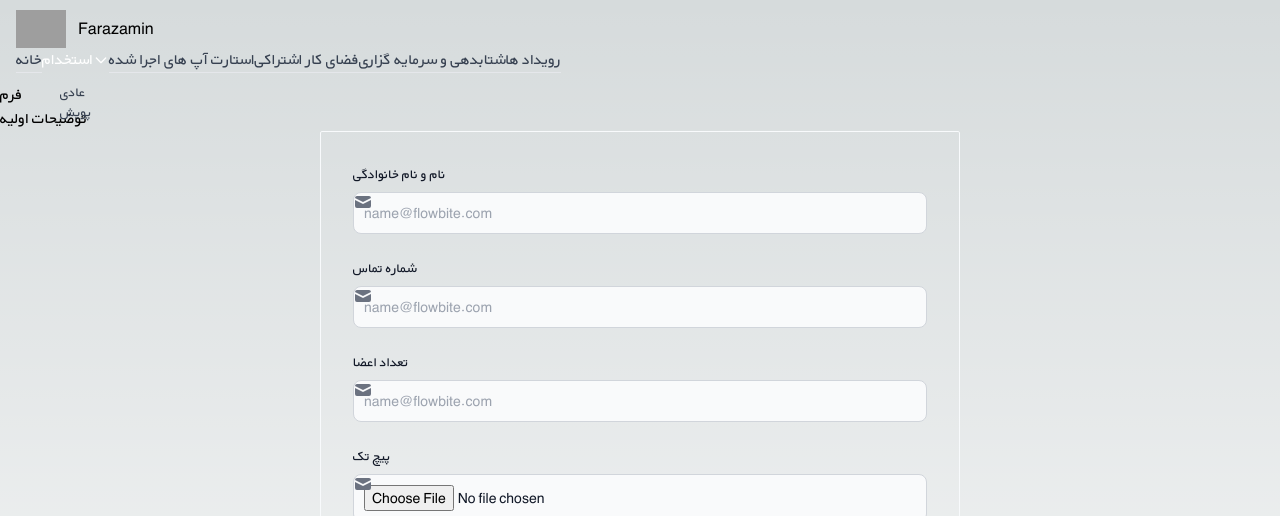
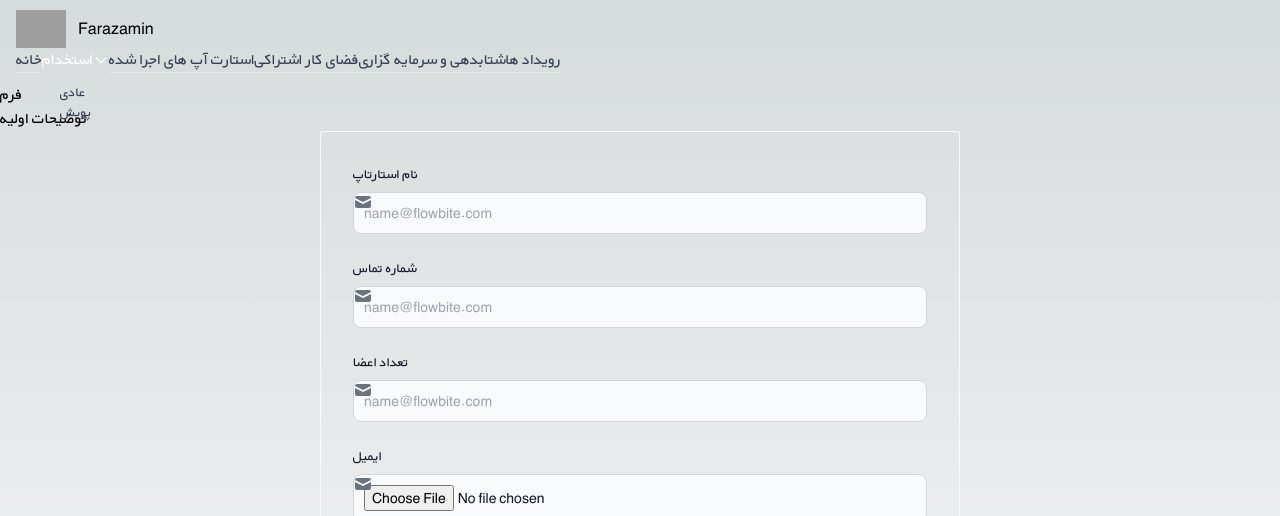
Before and after one commit to sajjad5221/farazaman, a Next.js app: page /form in a window 1280 px wide. Shown: the top 516 px of the page. Built offline with nearby package versions, Linux system fonts and the light colour scheme; grey boxes are pictures that could not be loaded.

Commit message:
add submitData function

```diff
--- a/Components/form/Input.tsx
+++ b/Components/form/Input.tsx
@@ -1,11 +1,15 @@
-import React from 'react'
+import React , {useRef} from 'react'
 
 interface Inputs{
     type : string,
-    label : string
+    label : string,
+    setName : string,
+
 }
 export default function Input(Props : Inputs) {
-  const {type,label} = Props;
+  const {type,label,setName} = Props;
+  const refName = useRef(null);
+
   return (
     <div>
 
@@ -14,7 +18,7 @@ export default function Input(Props : Inputs) {
     <div className="absolute inset-y-0 left-0 flex items-center pl-3 pointer-events-none">
         <svg aria-hidden="true" className="w-5 h-5 text-gray-500 dark:text-gray-400" fill="currentColor" viewBox="0 0 20 20" xmlns="http://www.w3.org/2000/svg"><path d="M2.003 5.884L10 9.882l7.997-3.998A2 2 0 0016 4H4a2 2 0 00-1.997 1.884z"></path><path d="M18 8.118l-8 4-8-4V14a2 2 0 002 2h12a2 2 0 002-2V8.118z"></path></svg>
     </div>
-    <input type={type} id="input-group-1" className="bg-gray-50 border border-gray-300 text-gray-900 text-sm rounded-lg focus:ring-blue-500 focus:border-blue-500 block w-full pl-10 p-2.5  dark:bg-gray-700 dark:border-gray-600 dark:placeholder-gray-400 dark:text-white dark:focus:ring-blue-500 dark:focus:border-blue-500" placeholder="name@flowbite.com" required />
+    <input ref={refName} type={type} id="input-group-1" className="bg-gray-50 border border-gray-300 text-gray-900 text-sm rounded-lg focus:ring-blue-500 focus:border-blue-500 block w-full pl-10 p-2.5  dark:bg-gray-700 dark:border-gray-600 dark:placeholder-gray-400 dark:text-white dark:focus:ring-blue-500 dark:focus:border-blue-500" placeholder="name@flowbite.com" required name={setName}/>
     </div>
 
 </div>
--- a/app/form/page.tsx
+++ b/app/form/page.tsx
@@ -1,31 +1,42 @@
 import Footer from "@/Components/footer/Footer";
 import Header from "@/Components/header/Header";
 import Input from "@/Components/form/Input";
+
 import React from "react";
 
 export default function page() {
+  const submitData = async () =>{
+    const headers = { 'Content-Type': 'application/json' }
+    const res = await fetch("/startup-submit", {
+      headers,
+      method: 'POST',
+      body: JSON.stringify({
+        "data":"data2"
+      }),
+    })
+  }
+
+
+
+
   return (
-    <>
-
     <div className="ltr">
       <h2>فرم</h2>
       <p>توضیحات اولیه</p>
-      <form className="w-1/2 border mx-auto border-slate-50 rounded-sm whitespace-nowrap p-8" method="post" action={"/startup-submit"}>
-        <Input label={"نام و نام خانوادگی"} type="text"/>
-        <Input label={"شماره تماس"} type="number" />
-        <Input label={"تعداد اعضا"} type="number" />
-        <Input label={"پیچ تک"} type="file" />
-
+      <form className="w-1/2 border mx-auto border-slate-50 rounded-sm whitespace-nowrap p-8" method="post" action="/startup-submit">
+        <Input label={"نام استارتاپ"} type="text" setName="name"/>
+        <Input label={"شماره تماس"} type="number" setName="phone"/>
+        <Input label={"تعداد اعضا"} type="number" setName="member_count"/>
+        <Input label={"ایمیل"} type="file" setName="email"/>
         <div className="flex items-start mb-6"></div>
         <button
           type="submit"
           className="text-white bg-blue-700 hover:bg-blue-800 focus:ring-4 focus:outline-none focus:ring-blue-300 font-medium rounded-lg text-sm w-full sm:w-auto px-5 py-2.5 text-center dark:bg-blue-600 dark:hover:bg-blue-700 dark:focus:ring-blue-800"
+          name="pitch"
         >
           Submit
         </button>
       </form>
     </div>
-
-    </>
   );
 }
```
